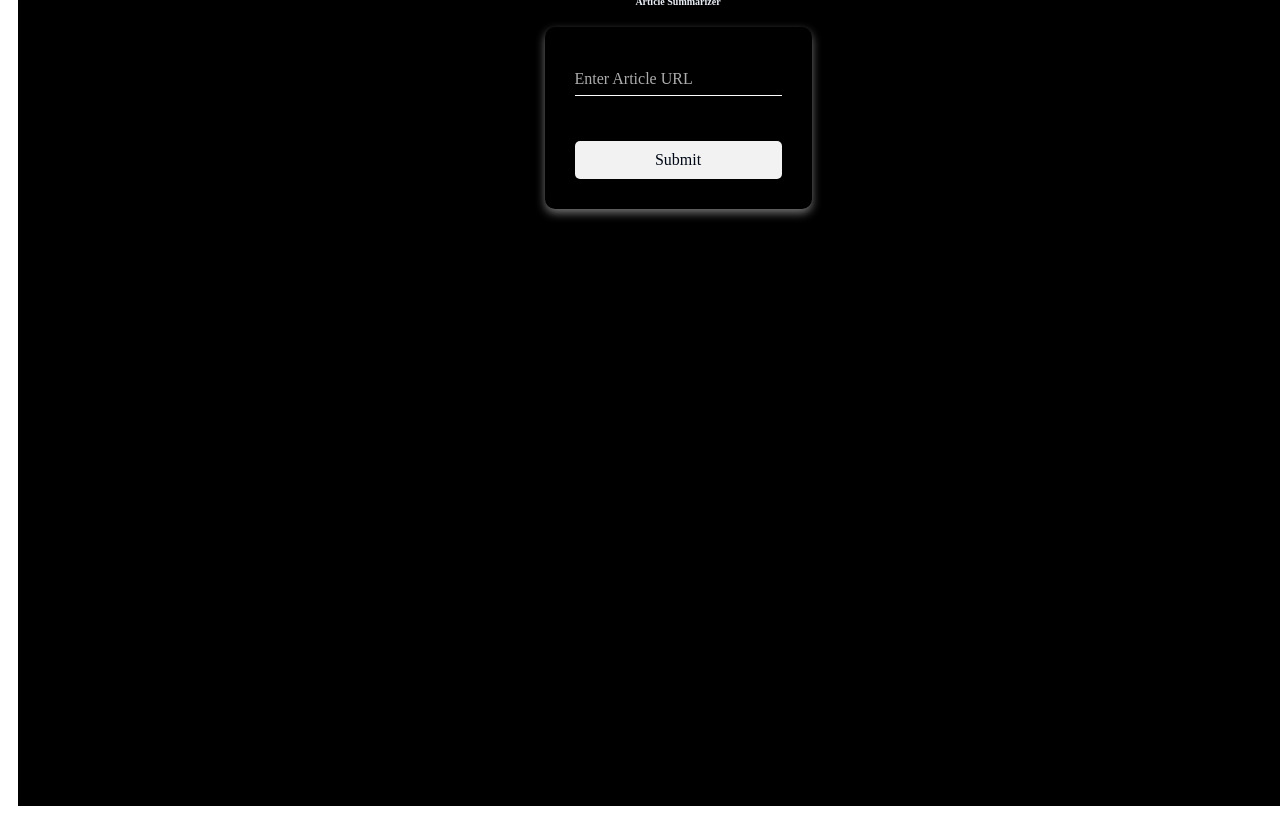
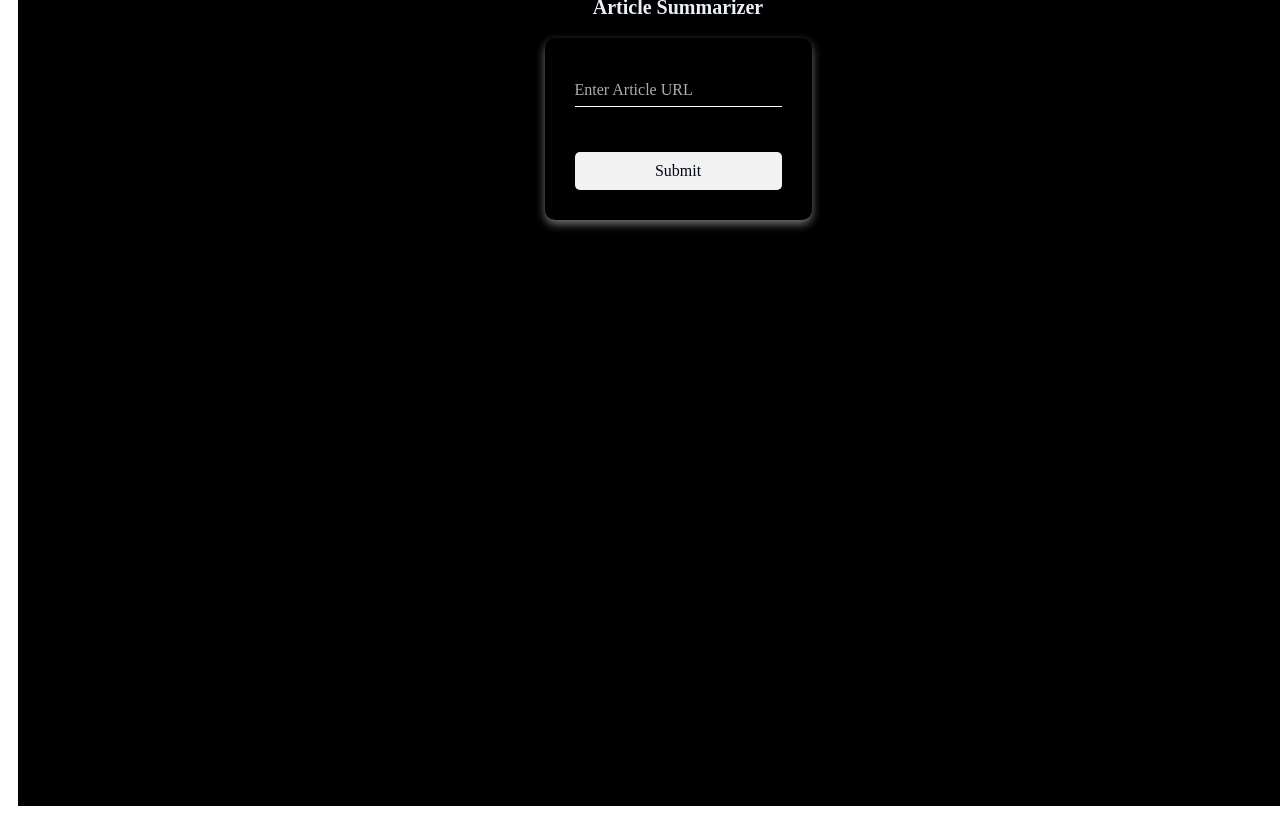
Before and after one commit to HafsaAbid82/Summarizer_Frontend, a React (Vite) app: page / in a window 1280 px wide. Shown: the top 822 px of the page. Built offline with nearby package versions, Linux system fonts and the light colour scheme.

Commit message:
Update App.css

```diff
--- a/src/App.css
+++ b/src/App.css
@@ -21,7 +21,7 @@ h1 {
   margin-top: 10px;
     margin-bottom: 20px;
     color: #ebeff7;
-   font-size: 10px
+   font-size: 20px
 }
 .form-container {
     display: flex;
```
